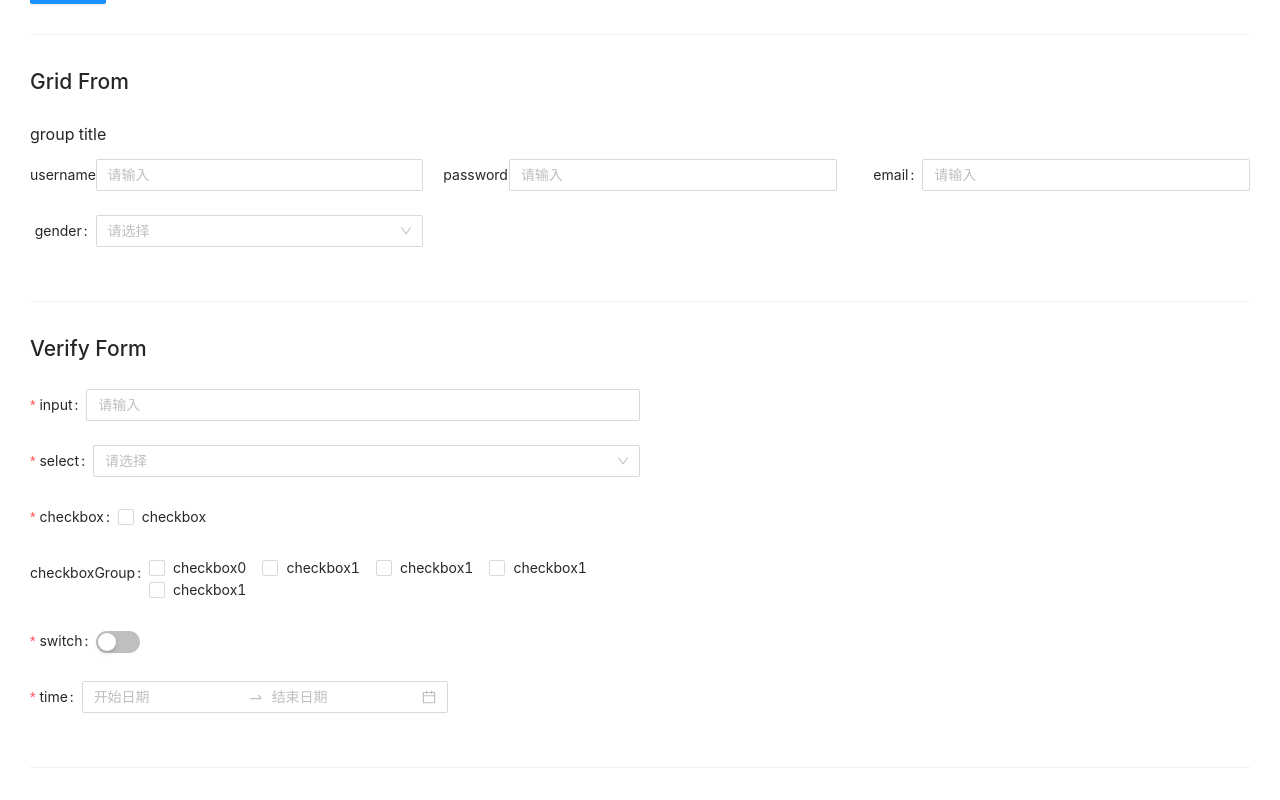
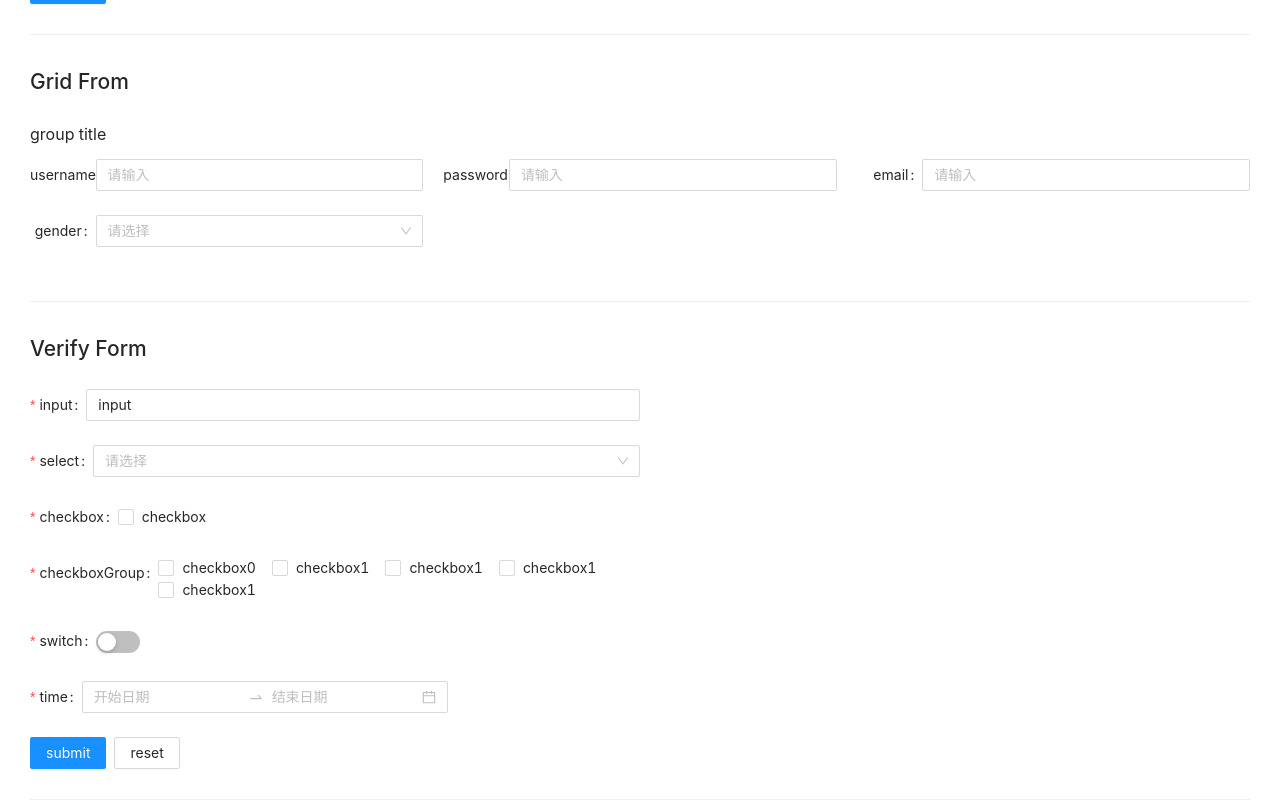
Before and after one commit to 985563349/Pro-Form, a React (Create React App) app: page / in a window 1280 px wide. Shown: the part 283-1083 px from the top of the page. Before the commit the page ends 1051 px from the top, so only its background shows below. Built offline with nearby package versions, Linux system fonts and the light colour scheme.

Commit message:
proFormCheckboxGroup添加options选项

```diff
--- a/src/App.tsx
+++ b/src/App.tsx
@@ -1,4 +1,4 @@
-import { Button } from 'antd';
+import { Button, Space } from 'antd';
 
 import ProForm, {
   ProFormText,
@@ -11,6 +11,17 @@ import ProForm, {
 import './App.css';
 
 const App = () => {
+  const [form] = ProForm.useForm();
+
+  const handleSubmit = async () => {
+    const values = await form.validateFields();
+    console.log(values);
+  };
+
+  const handleReset = () => {
+    form.resetFields();
+  };
+
   return (
     <div className="app">
       <section className="module">
@@ -56,7 +67,11 @@ const App = () => {
       <section className="module">
         <h1 className="module__title">Verify Form</h1>
 
-        <ProForm style={{ width: '50%' }}>
+        <ProForm
+          style={{ width: '50%' }}
+          form={form}
+          initialValues={{ input: 'input' }}
+        >
           <ProFormText
             label="input"
             name="input"
@@ -71,6 +86,7 @@ const App = () => {
             ]}
             rules={[{ required: true }]}
           />
+          {/* TODO: 添加校验 */}
           <ProFormCheckbox
             label="checkbox"
             name="checkbox"
@@ -80,19 +96,18 @@ const App = () => {
           </ProFormCheckbox>
 
           {/*
-            TODO: 优化options配置、添加grid布局配置
+            TODO: 添加grid布局配置
           */}
           <ProFormCheckbox.Group
             label="checkboxGroup"
-            fieldProps={{
-              options: [
-                { label: 'checkbox0', value: 0 },
-                { label: 'checkbox1', value: 1 },
-                { label: 'checkbox1', value: 2 },
-                { label: 'checkbox1', value: 3 },
-                { label: 'checkbox1', value: 4 },
-              ],
-            }}
+            name="checkboxGroup"
+            options={[
+              { label: 'checkbox0', value: 0 },
+              { label: 'checkbox1', value: 1 },
+              { label: 'checkbox1', value: 2 },
+              { label: 'checkbox1', value: 3 },
+              { label: 'checkbox1', value: 4 },
+            ]}
             rules={[{ required: true }]}
           />
           <ProFormSwitch
@@ -105,6 +120,13 @@ const App = () => {
             name="time"
             rules={[{ required: true }]}
           />
+
+          <Space>
+            <Button type="primary" htmlType="submit" onClick={handleSubmit}>
+              submit
+            </Button>
+            <Button onClick={handleReset}>reset</Button>
+          </Space>
         </ProForm>
       </section>
     </div>
--- a/src/components/ProForm/components/CheckboxGroup/index.tsx
+++ b/src/components/ProForm/components/CheckboxGroup/index.tsx
@@ -5,17 +5,18 @@ import { CheckboxGroupProps } from 'antd/lib/checkbox';
 import ProFormItem, { ProFormItemProps } from '../FormItem';
 
 export interface ProFormCheckboxGroupProps extends ProFormItemProps {
+  options?: CheckboxGroupProps['options'];
   fieldProps?: CheckboxGroupProps;
 }
 
 const ProFormCheckboxGroup: FunctionComponent<ProFormCheckboxGroupProps> = (
   props
 ) => {
-  const { fieldProps, ...formProps } = props;
+  const { options, fieldProps, ...formProps } = props;
 
   return (
     <ProFormItem {...formProps}>
-      <Checkbox.Group {...fieldProps} />
+      <Checkbox.Group options={options} {...fieldProps} />
     </ProFormItem>
   );
 };
--- a/src/components/ProForm/components/Select/index.tsx
+++ b/src/components/ProForm/components/Select/index.tsx
@@ -9,7 +9,7 @@ type ProFormSelectEventProps = Pick<SelectProps<any>, 'onChange'>;
 export interface ProFormSelectProps
   extends ProFormItemProps,
     ProFormSelectEventProps {
-  options: Omit<OptionProps, 'children'>[];
+  options?: Omit<OptionProps, 'children'>[];
   showSearch?: boolean;
   optionFilterProp?: string;
   placeholder?: string;
```
Also changed, not shown: 1 other file (tests, documents, lock files or other folders).
